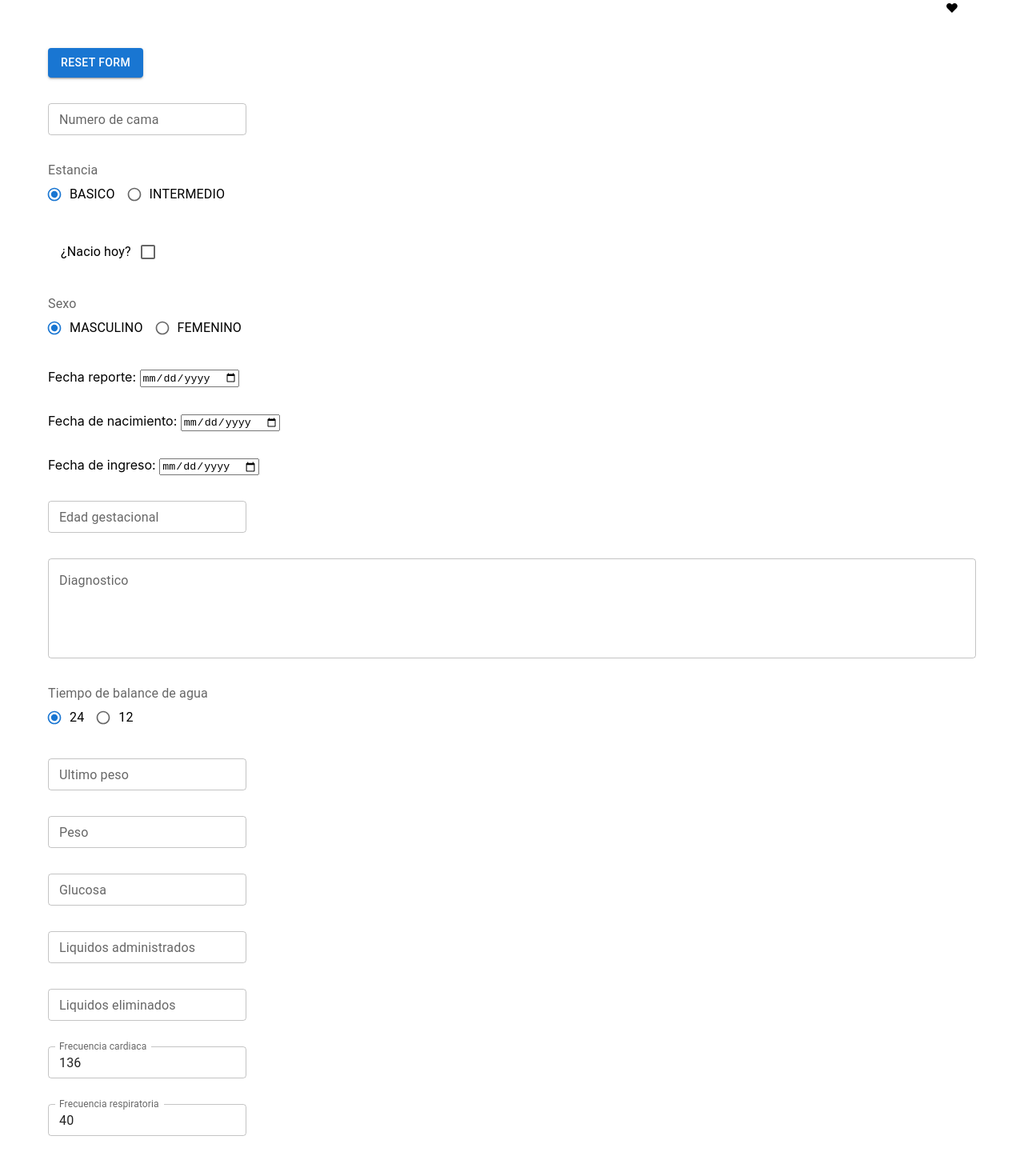
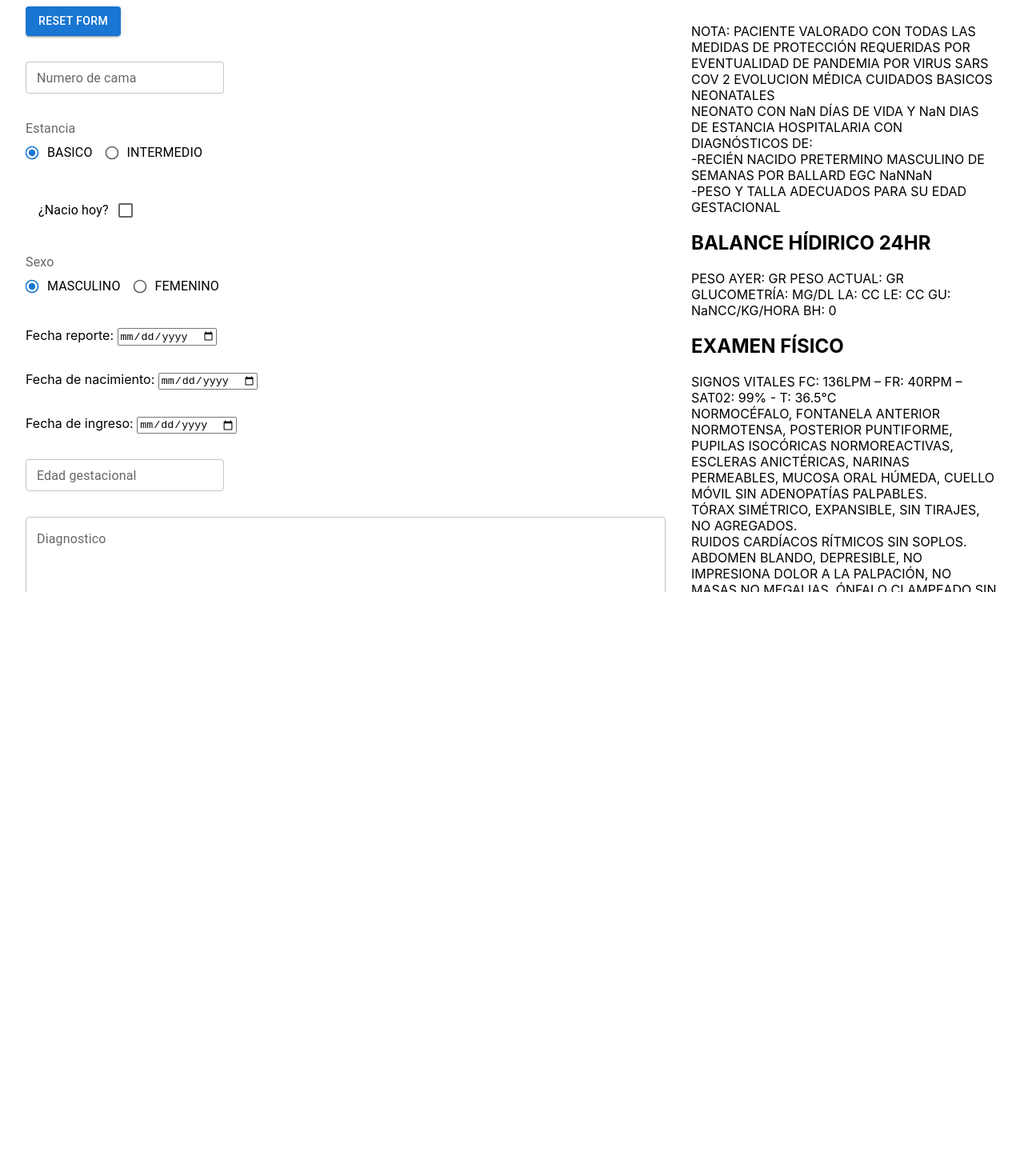
Before and after one commit to patriciolencina/react-alexpress, a React (Create React App) app: page / in a window 1280 px wide. Shown: the part 60-1505 px from the top of the page at 80% size. After the commit the page ends 800 px from the top, so only its background shows below. Built offline with nearby package versions, Linux system fonts and the light colour scheme.

Commit message:
Add validation to dates

```diff
--- a/package.json
+++ b/package.json
@@ -19,7 +19,8 @@
     "react-dom": "^17.0.2",
     "react-scripts": "5.0.0",
     "styled-components": "^5.3.3",
-    "web-vitals": "^2.1.2"
+    "web-vitals": "^2.1.2",
+    "yup": "^0.32.11"
   },
   "scripts": {
     "predeploy": "npm run build",
--- a/src/App.css
+++ b/src/App.css
@@ -4,7 +4,7 @@ p {
 
 .App {
   text-align: left;
-  padding: 60px;
+  padding: 8px 24px 0 32px;
   white-space: pre-line;
 }
 
--- a/src/components/HistoryResult.jsx
+++ b/src/components/HistoryResult.jsx
@@ -16,7 +16,7 @@ function HistoryResult({ values }) {
       <h1>{values.bedNumber}</h1>
 
       <p>
-        NOTA: PACIENTE VALORADO CON TODAS LAS MEDIDAS DE PROTECCION REQUERIDAS POR EVENTUALIDAD DE
+        NOTA: PACIENTE VALORADO CON TODAS LAS MEDIDAS DE PROTECCIÓN REQUERIDAS POR EVENTUALIDAD DE
         PANDEMIA POR VIRUS SARS COV 2 EVOLUCION MÉDICA CUIDADOS {values.careType}S NEONATALES
       </p>
 
@@ -24,24 +24,25 @@ function HistoryResult({ values }) {
         <p>NEONATO EN SUS PRIMERAS HORAS DE VIDA Y ESTANCIA HOSPITALARIA CON DIAGNÓSTICOS DE:</p>
       ) : (
         <p>
-          NEONATO CON {ageInDays} DIAS DE VIDA Y {daysFromAdmission} DIAS DE ESTANCIA HOSPITALARIA
+          NEONATO CON {ageInDays} DÍAS DE VIDA Y {daysFromAdmission} DIAS DE ESTANCIA HOSPITALARIA
           CON DIAGNÓSTICOS DE:
         </p>
       )}
       <p>
-        -RECIEN NACIDO {term} {values.sex} DE {values.weeks} SEMANAS POR BALLARD{' '}
+        -RECIÉN NACIDO {term} {values.sex} DE {values.weeks} SEMANAS POR BALLARD{' '}
         {!isPostTerm && `EGC ${egc}`}
       </p>
       <p>-PESO Y TALLA ADECUADOS PARA SU EDAD GESTACIONAL</p>
       <p>{values.diagnosis}</p>
 
-      <h2>BALANCE HIDIRICO {values.waterBalanceTime}HR</h2>
+      <h2>BALANCE HÍDIRICO {values.waterBalanceTime}HR</h2>
       <p>
-        PESO AYER: {values.lastWeight}GR PESO: {values.weight}GR GLUCOMETRIA: {values.glucose}MG/DL
-        LA: {values.intake}CC LE: {values.output}CC GU: {gu}CC/KG/HORA BH: {bh}
+        PESO AYER: {values.lastWeight}GR PESO ACTUAL: {values.weight}GR GLUCOMETRÍA:{' '}
+        {values.glucose}MG/DL LA: {values.intake}CC LE: {values.output}CC GU: {gu}CC/KG/HORA BH:{' '}
+        {bh}
       </p>
 
-      <h2> EXAMEN FISICO </h2>
+      <h2> EXAMEN FÍSICO </h2>
       <p>
         SIGNOS VITALES FC: {values.cardiacFreq}LPM – FR: {values.respiratoryFreq}RPM – SAT02:{' '}
         {values.saturation}% - T: {values.temperture}°C
@@ -78,7 +79,7 @@ function HistoryResult({ values }) {
       </p>
       <p>{values.otherLabs}</p>
 
-      <h2>ANALISIS </h2>
+      <h2>ANÁLISIS </h2>
       <p>PACIENTE {term} EN REGULARES CONDICIONES GENERALES. CON IDX PREVIAMENTE DESCRITOS. </p>
       <p>{values.analysis}</p>
 
--- a/src/components/PatientForm.jsx
+++ b/src/components/PatientForm.jsx
@@ -8,14 +8,14 @@ import CheckboxInput from './shared/CheckboxInput';
 import TextareaInput from './shared/TextareaInput';
 
 function PatientForm({ formik }) {
-  const { values, handleChange: formikHandleChange } = formik;
+  const { values, handleChange: formikHandleChange, errors } = formik;
 
   const handleChange = (e) => {
     formikHandleChange(e);
     localStorage.setItem('backup', JSON.stringify(values));
   };
 
-  const fieldProps = { values, onChange: handleChange };
+  const fieldProps = { values, onChange: handleChange, errors };
 
   return (
     <Grid container direction="column" justifyContent="center" alignItems="flex-start" spacing={4}>
--- a/src/components/PatientHistory.jsx
+++ b/src/components/PatientHistory.jsx
@@ -1,14 +1,35 @@
 import React from 'react';
 import { useFormik } from 'formik';
+import * as Yup from 'yup';
 import PatientForm from './PatientForm';
 import HistoryResult from './HistoryResult';
-import { Button } from '@mui/material';
+import { Button, Grid, Box } from '@mui/material';
 
 function PatientHistory() {
   const backup = localStorage.getItem('backup');
 
   const formik = useFormik({
     initialValues: JSON.parse(backup) || initialValues,
+    validationSchema: Yup.object({
+      reportDate: Yup.date()
+        .min(
+          new Date(Date.now() - 2 * 24 * 60 * 60 * 1000),
+          'La estas cagando, esta fecha es muy vieja'
+        )
+        .max(new Date(), 'La estas cagando, esta fecha es en el futuro'),
+      dob: Yup.date()
+        .min(
+          new Date(Date.now() - 6 * 30.5 * 24 * 60 * 60 * 1000),
+          'La estas cagando, esta fecha es muy vieja'
+        )
+        .max(new Date(), 'La estas cagando, esta fecha es en el futuro'),
+      admissionDate: Yup.date()
+        .min(
+          new Date(Date.now() - 6 * 31 * 24 * 60 * 60 * 1000),
+          'La estas cagando, esta fecha es muy vieja'
+        )
+        .max(new Date(), 'La estas cagando, esta fecha es en el futuro'),
+    }),
     onSubmit: (values) => {
       console.log(values);
     },
@@ -16,6 +37,9 @@ function PatientHistory() {
 
   return (
     <div>
+      <Grid container>
+        <Grid item md={8}>
+          <Box sx={{ pb: 4, pr: 2, height: 'calc(100vh - 100px)', overflow: 'auto' }}>
             <Button
               onClick={() => {
                 localStorage.setItem('backup', JSON.stringify(initialValues));
@@ -27,7 +51,14 @@ function PatientHistory() {
               Reset Form
             </Button>
             <PatientForm formik={formik} />
+          </Box>
+        </Grid>
+        <Grid item md={4}>
+          <Box sx={{ pl: 2, pr: 1, pb: 4, height: 'calc(100vh - 100px)', overflow: 'auto' }}>
             <HistoryResult values={formik.values} />
+          </Box>
+        </Grid>
+      </Grid>
     </div>
   );
 }
@@ -52,13 +83,13 @@ const initialValues = {
   respiratoryFreq: 40,
   saturation: 99,
   temperture: 36.5,
-  physicalExam: `NORMOCEFALO, FONTANELA ANTERIOR NORMOTENSA, POSTERIOR PUNTIFORME, PUPILAS ISOCORICAS NORMOREACTIVAS, ESCLERAS ANICTERICAS, NARINAS PERMEABLES, MUCOSA ORAL HUMEDA, CUELLO MOVIL SIN ADENOPATIAS PALPABLES.
-  TÓRAX SIMETRICO, EXPANSIBLE, SIN TIRAJES, NO AGREGADOS.
-  RUIDOS CARDIACOS RITMICOS SIN SOPLOS.
-  ABDOMEN BLANDO, DEPRESIBLE, NO IMPRESIONA DOLOR A LA PALPACION, NO MASAS NO MEGALIAS, ONFALO CLAMPEADO SIN INFECCIONES
+  physicalExam: `NORMOCÉFALO, FONTANELA ANTERIOR NORMOTENSA, POSTERIOR PUNTIFORME, PUPILAS ISOCÓRICAS NORMOREACTIVAS, ESCLERAS ANICTÉRICAS, NARINAS PERMEABLES, MUCOSA ORAL HÚMEDA, CUELLO MÓVIL SIN ADENOPATÍAS PALPABLES.
+  TÓRAX SIMÉTRICO, EXPANSIBLE, SIN TIRAJES, NO AGREGADOS.
+  RUIDOS CARDÍACOS RÍTMICOS SIN SOPLOS.
+  ABDOMEN BLANDO, DEPRESIBLE, NO IMPRESIONA DOLOR A LA PALPACIÓN, NO MASAS NO MEGALIAS, ÓNFALO CLAMPEADO SIN INFECCIONES
   GENITOURINARIO NORMOCONFIGURADO PARA SEXO Y EDAD.
-  EXTREMIDADES EUTROFICAS, SIN EDEMAS, LLENADO CAPILAR<2 SG, PULSOS DISTALES PRESENTES Y SIMETRICOS.
-  NEUROLÓGICO, ACTIVO, REACTIVO CON RESPUESTA A ESTIMULOS, REFLEJOS PRIMITIVOS PRESENTES, LIBRE DE CRISIS NEONATALES.
+  EXTREMIDADES EUTRÓFICAS, SIN EDEMAS, LLENADO CAPILAR<2 SG, PULSOS DISTALES PRESENTES Y SIMÉTRICOS.
+  NEUROLÓGICO, ACTIVO, REACTIVO CON RESPUESTA A ESTÍMULOS, REFLEJOS PRIMITIVOS PRESENTES, LIBRE DE CRISIS NEONATALES.
   PIEL Y ANEXOS ÍNTEGRA, SIN LESIONES, ROSADA
   `,
   wbc: '',
@@ -83,20 +114,19 @@ const initialValues = {
   bd: '',
   bi: '',
   otherLabs: '',
-  analysis: `NEUROLOGICO: ACTIVO REACTIVO, SIN DEFICIT APARENTE, NI CRISIS.
-  RESPIRATORIO: TOLERANDO OXÍGENO AMBIENTE.  PATRON RESPIRATORIO ADECUADO, NORMOSATURADO.
-  HEMODINAMICO: MANTIENE SIGNOS VITALES ESTABLES, NO SOPORTES, BIEN PERFUNDIDO, NO GRADIENTE TERMICO.
-  GI: TOLERANDO APORTE ENTERAL POR SONDA, HIDRATADO, NORMOGLICEMICO,
-  RENAL: DIURESIS POR PAÑAL PRESENTE, NO EDEMAS.
-  INFECCIOSO: NO DISTERMIAS.
-  SE INDICA TOMA DE PARACLINICOS Y ESTUDIOS COMPLEMENTARIOS. SE EXPLICA A LOS PADRES QUIENES REFIEREN ENTENDER Y ACEPTAR, PRONOSTICO SUJETO A EVOLUCION
+  analysis: `SE ENCUENTRA PACIENTE ACTIVO REACTIVO, SIN DÉFICIT APARENTE, NI CRISIS NEONATALES, TOLERANDO OXÍGENO AMBIENTE,
+  PATRÓN RESPIRATORIO ADECUADO, NORMOSATURADO, MANTIENE SIGNOS VITALES ESTABLES, NO SOPORTES,
+  BIEN PERFUNDIDO, TOLERANDO APORTE ENTERAL POR _____, HIDRATADO, NORMOGLICÉMICO, DIURESIS POR PAÑAL PRESENTE, NO EDEMAS, NO DISTERMIAS.
+  SE RECIBE REPORTE DE PARACLÍNICOS _____.
+  CONTINÚA EN LA UNIDAD PARA VIGILANCIA ESTRICTA Y MANEJO, PRONÒSTICO SUJETO A EVOLUCIÒN CLÍNICA. SE EXPLICA A LOS PADRES QUIENES REFIEREN ENTENDER Y ACEPTAR.
   `,
   oxygen: '',
   diet: '',
   liquid: '',
   drugs: '',
   nurse: `MONITORIZACIÓN ELECTRONICA NO INVASIVA
-  -GLUCOMETRIA CADA 12 HORAS
+  -MANTENER TERMORREGULADO
+  -GLUCOMETRÍA CADA 12 HORAS
   -CUIDADOS DE ENFERMERÍA
   -PESO DIARIO
   -CONTROL DE LA, LE, BH
--- a/src/components/shared/DateInput.jsx
+++ b/src/components/shared/DateInput.jsx
@@ -1,11 +1,12 @@
 import React from 'react';
 import Grid from '@mui/material/Grid';
 
-function DateInput({ label, values, ...props }) {
+function DateInput({ label, values, errors, ...props }) {
   return (
     <Grid item>
       <label htmlFor={props.name}>{label}</label>
       <input id={props.name} type="date" value={values[props.name]} {...props} />
+      <p style={{ color: 'red' }}>{errors[props.name]}</p>
     </Grid>
   );
 }
--- a/src/components/shared/TextareaInput.jsx
+++ b/src/components/shared/TextareaInput.jsx
@@ -5,7 +5,7 @@ import TextField from '@mui/material/TextField';
 function TextareaInput({ values, ...props }) {
   return (
     <Grid item style={{ width: '100%' }}>
-      <TextField multiline rows={4} fullWidth value={values[props.name]} {...props} />
+      <TextField multiline minRows={3} fullWidth value={values[props.name]} {...props} />
     </Grid>
   );
 }
```
Also changed, not shown: 1 other file (tests, documents, lock files or other folders). Lines whose indentation alone changed are shown as unchanged.
